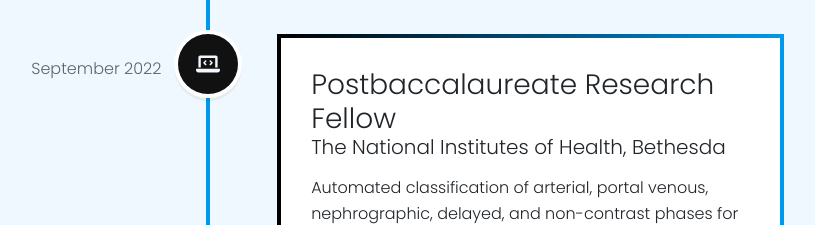
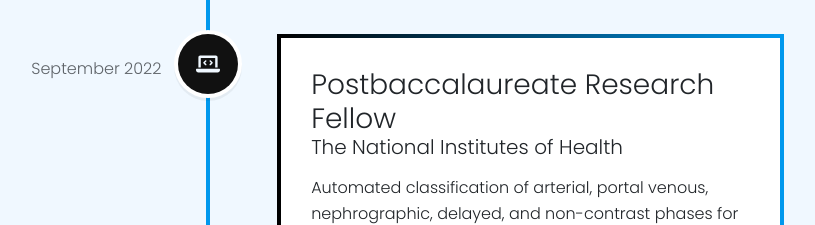
Before and after one commit to kshayand/PortfolioWebsite, a React (Create React App) app: page / in a window 1280 px wide. Shown: the part 1560-1785 px from the top of the page, without its empty margins (432-1247 px from the left). Built offline with nearby package versions, Linux system fonts and the light colour scheme; a web font is replaced by a local one.

Commit message:
minor edits

```diff
--- a/src/data.js
+++ b/src/data.js
@@ -55,7 +55,7 @@
     {
         id:5,
         title: "Postbaccalaureate Research Fellow",
-        location: "The National Institutes of Health, Bethesda",
+        location: "The National Institutes of Health",
         description: "Automated classification of arterial, portal venous, nephrographic, delayed, and non-contrast phases for axial CT. Accepted as oral presentation at SPIE Medical Imaging 2023.",
         skillIcons: [SVGicon.python],
         date: "September 2022",
@@ -86,8 +86,8 @@
     {
         id:8,
         title: "Postbaccalaureate Research Fellow",
-        location: "The National Institutes of Health, Bethesda",
-        description: "Conducted rare variant analysis of GRASP cohort and identified variant of interest. Used Random Forest Classifier to identify significant features from a large dataset of genes, TCR-B sequences, and clinical information",
+        location: "The National Institutes of Health",
+        description: "Conducted rare variant analysis using genomic data. Used Random Forest Classifier to identify significant features from a large dataset of genes, TCR-B sequences, and clinical information.",
         skillIcons: [SVGicon.python, SVGicon.r],
         date: "September 2021",
         icon: "work"
```
